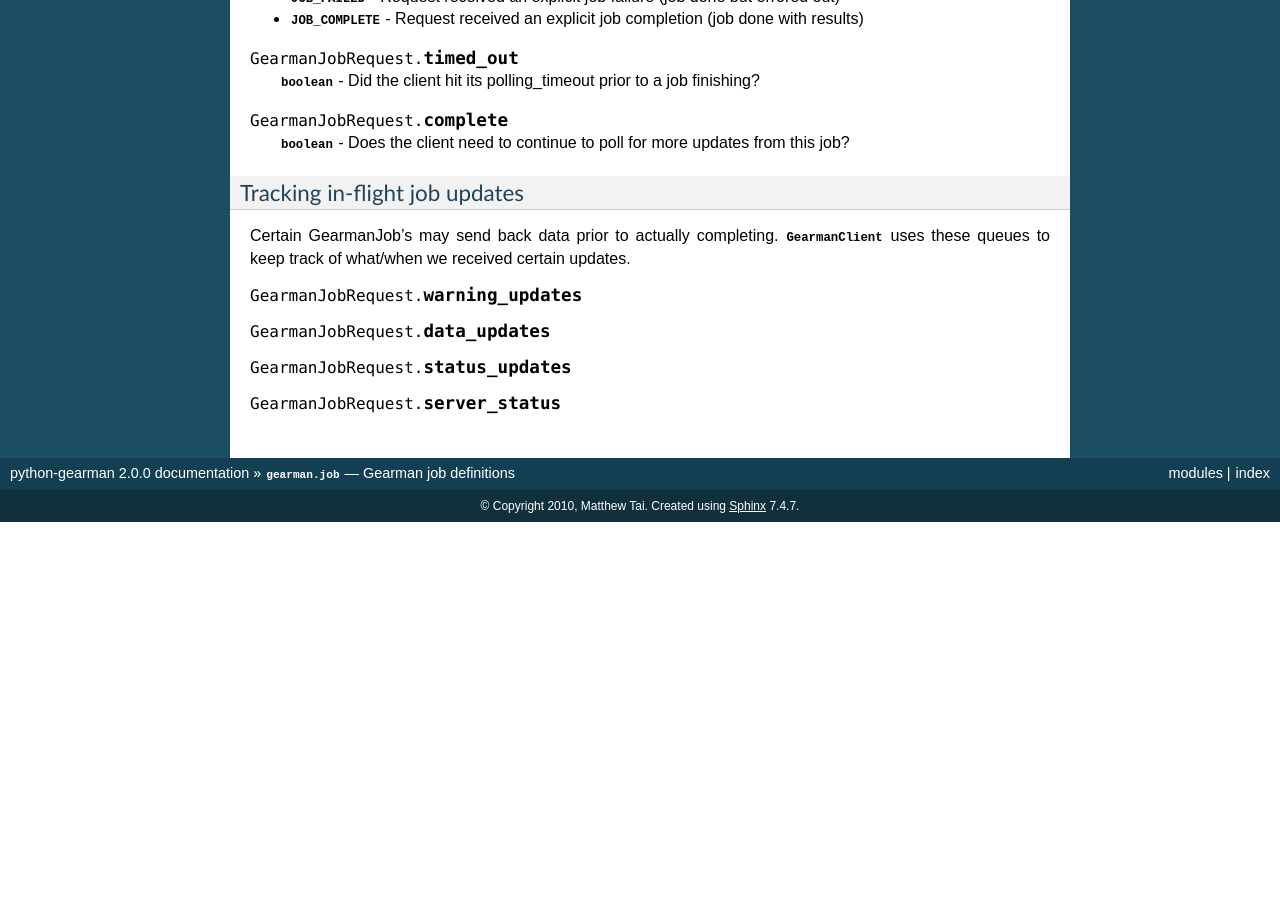
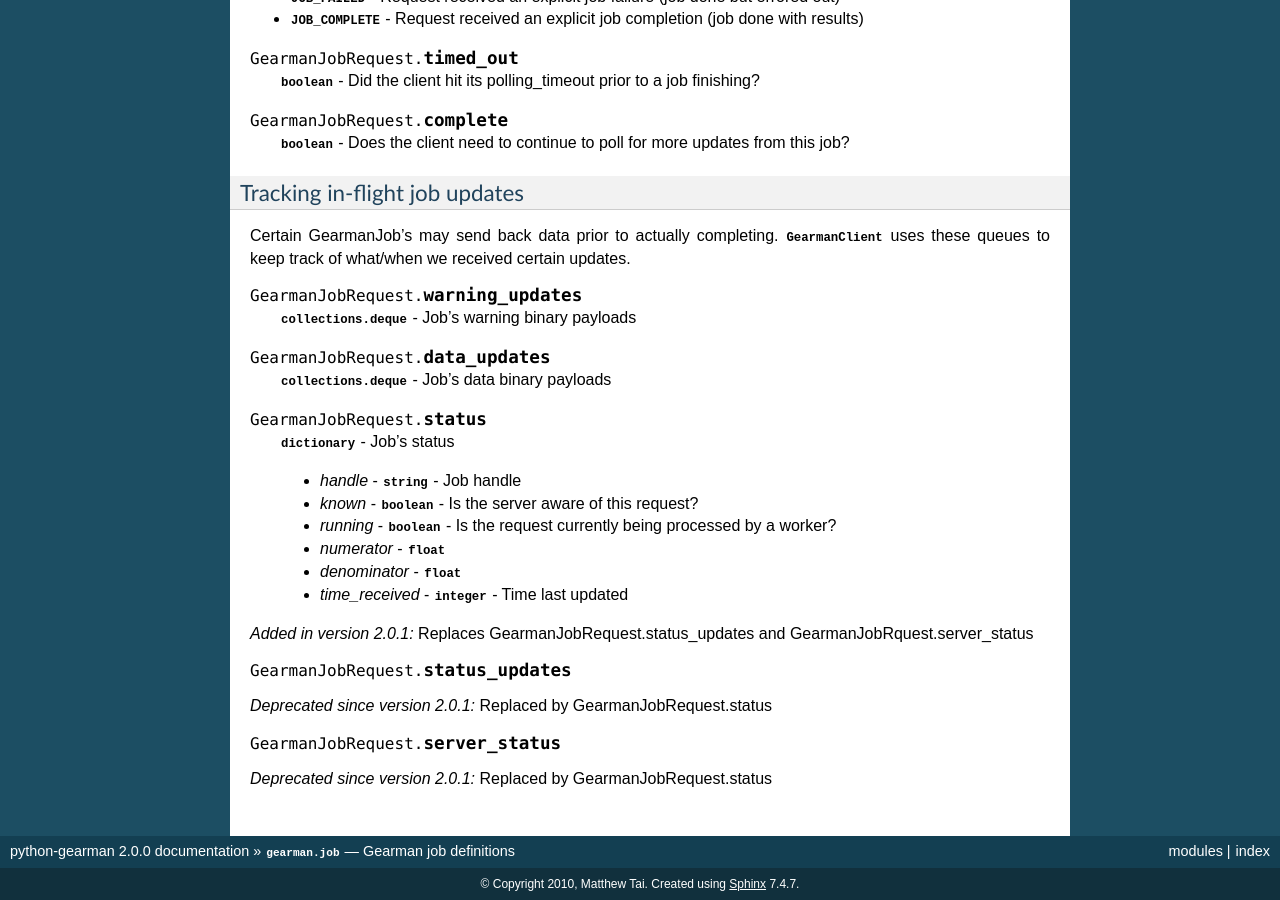
Before and after one commit to Yelp/python-gearman, a Sphinx documentation site: the page built from docs/job.rst, in a window 1280 px wide and 900 px high, scrolled down 1562 px. Built offline with Sphinx 7.4.7, drawn with Linux system fonts in a browser that asks for light colours; pages that are not in the unit, such as notebooks, are missing from menus; before the commit the page ends 2084 px from its top, so only the background shows below that; some of the changed text lies outside the part shown.

Commit message:
Combine GearmanJobRequest ('server_status' and 'status_updates') -> 'status'

```diff
--- a/CHANGES.txt
+++ b/CHANGES.txt
@@ -1,2 +1,6 @@
+v2.0.1, 2010-10-12 -- Minor bug fix release
+ * GearmanJobRequest - Combined `server_status` and `status_updates` into a shared `status` field
+ * GearmanJobRequest.status - `numerator` and `denominator` are now cast to integers
+
 v2.0.0, 2010-09-28 -- Initial release
 v2.0.0.beta, 2010-06-15 -- Beta release
--- a/docs/job.rst
+++ b/docs/job.rst
@@ -91,8 +91,32 @@ Certain GearmanJob's may send back data prior to actually completing.  :const:`G
 
 .. attribute:: GearmanJobRequest.warning_updates
 
+    :const:`collections.deque` - Job's warning binary payloads
+
 .. attribute:: GearmanJobRequest.data_updates
+
+    :const:`collections.deque` - Job's data binary payloads
+
+.. attribute:: GearmanJobRequest.status
+
+    :const:`dictionary` - Job's status
+
+    * `handle` - :const:`string` - Job handle
+    * `known` - :const:`boolean` - Is the server aware of this request?
+    * `running` - :const:`boolean` - Is the request currently being processed by a worker?
+    * `numerator` - :const:`float`
+    * `denominator` - :const:`float`
+    * `time_received` - :const:`integer` - Time last updated
+
+.. versionadded:: 2.0.1
+   Replaces GearmanJobRequest.status_updates and GearmanJobRquest.server_status
 
 .. attribute:: GearmanJobRequest.status_updates
 
+.. deprecated:: 2.0.1
+   Replaced by GearmanJobRequest.status
+
 .. attribute:: GearmanJobRequest.server_status
+
+.. deprecated:: 2.0.1
+   Replaced by GearmanJobRequest.status
--- a/gearman/__init__.py
+++ b/gearman/__init__.py
@@ -2,7 +2,7 @@
 Gearman API - Client, worker, and admin client interfaces
 """
 
-__version__ = '2.0.0'
+__version__ = '2.0.1.development'
 
 from gearman.admin_client import GearmanAdminClient
 from gearman.client import GearmanClient
```
Also changed, not shown: 4 other files.
